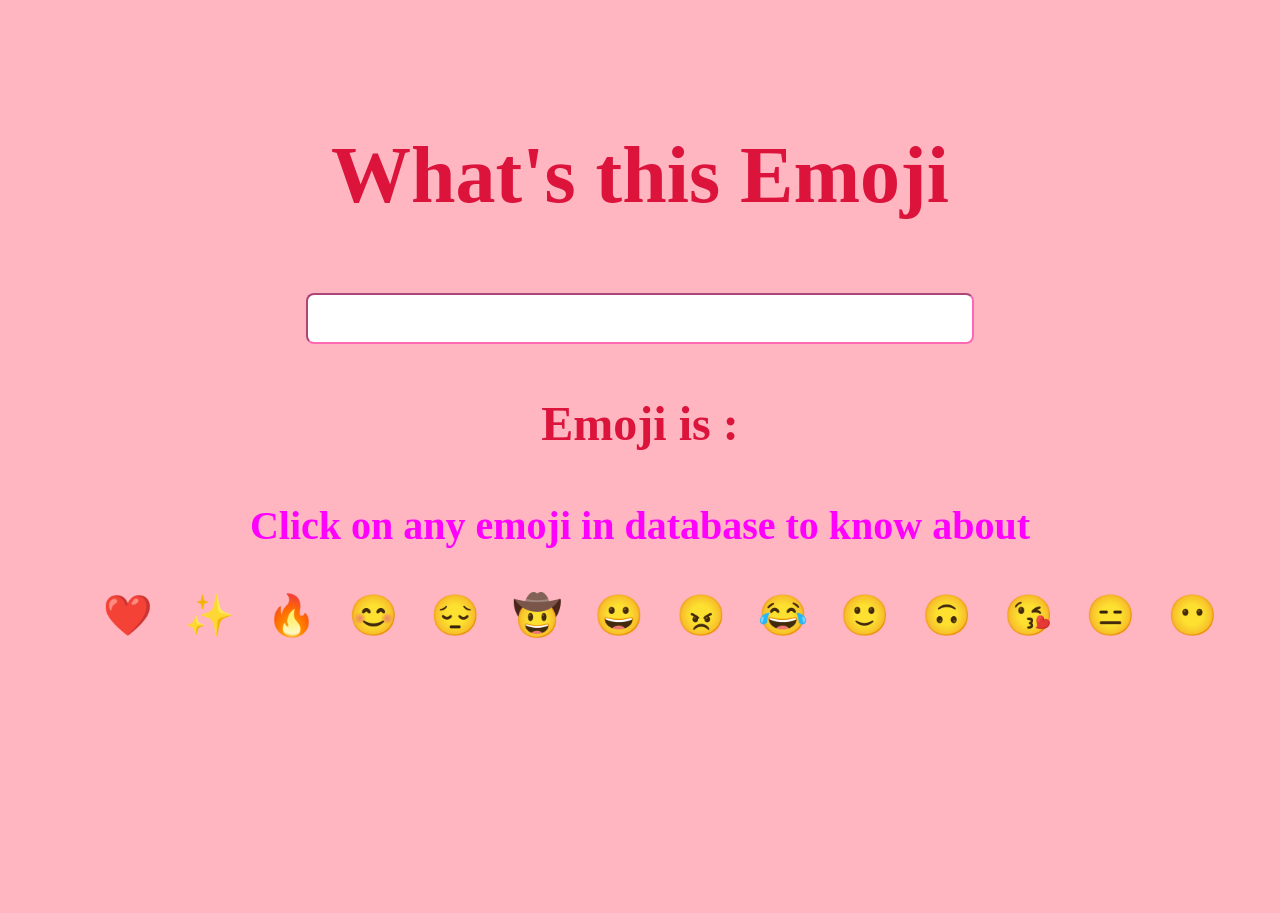
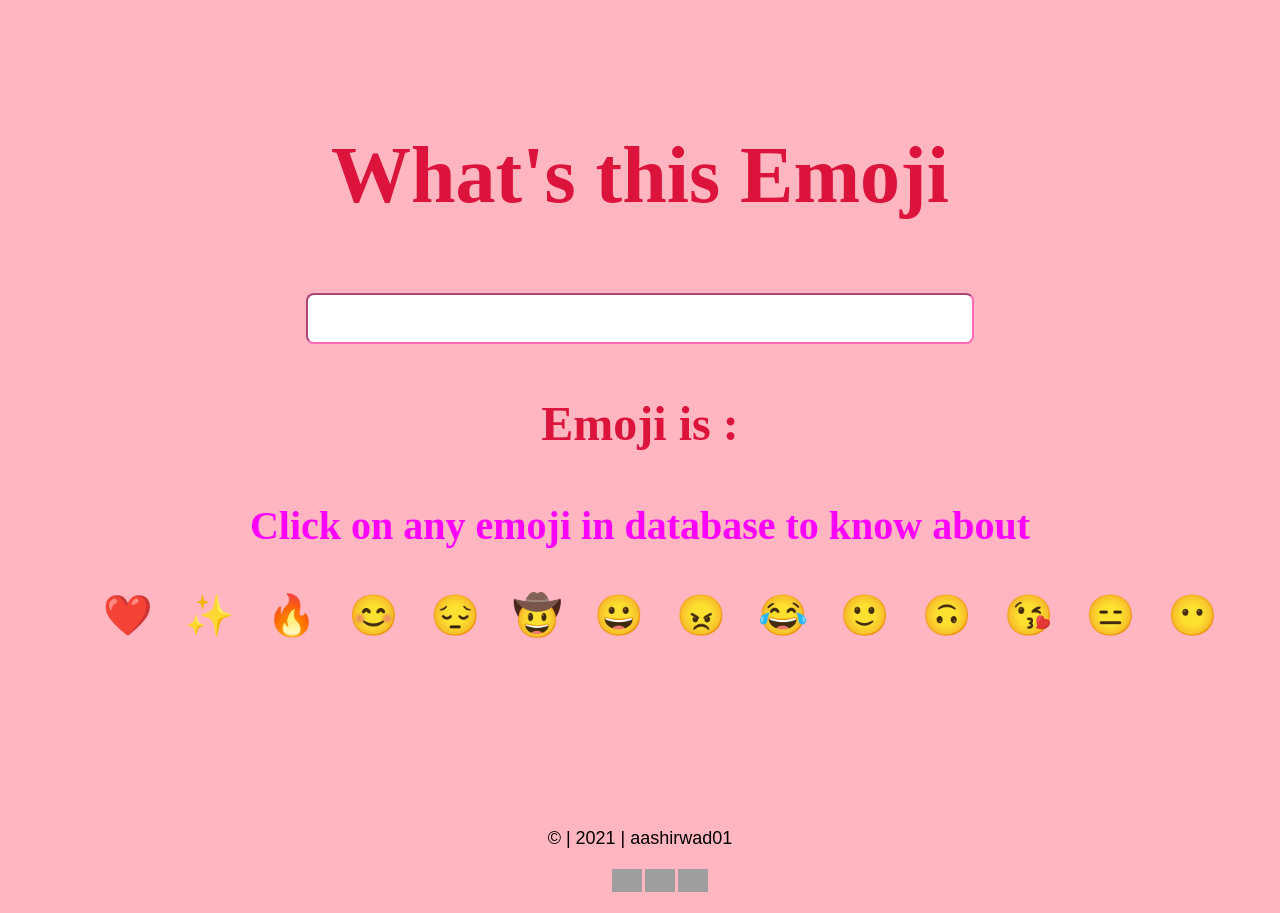
Before and after one commit to aashirwad01/React-emoji, a React (Create React App) app: page / in a window 1280 px wide. Before the commit the page ends 800 px from the top, so only its background shows below. Built offline with nearby package versions, Linux system fonts and the light colour scheme; grey boxes are pictures that could not be loaded; a web font is replaced by a local one.

Commit message:
feat-footer updated

```diff
--- a/src/App.js
+++ b/src/App.js
@@ -87,6 +87,43 @@ export default function App() {
           );
         })}
       </ul>
+
+      <footer>
+        <p> © | 2021 | aashirwad01</p>
+        <ul className="footer-list">
+          <li>
+            <a className="links" href="https://github.com/aashirwad01">
+              <img
+                className="img-2"
+                src="https://img.icons8.com/material-two-tone/24/000000/github.png"
+                alt="github"
+              />
+            </a>
+          </li>
+
+          <li>
+            <a className="links" href="https://twitter.com/aashirwad_01">
+              <img
+                className="img-2"
+                src="https://img.icons8.com/material-sharp/24/000000/twitter.png"
+                alt="twitter"
+              />
+            </a>
+          </li>
+          <li>
+            <a
+              className="links"
+              href="https://www.linkedin.com/in/aashirwadkumar159/"
+            >
+              <img
+                className="img-2"
+                src="https://img.icons8.com/ios-filled/50/000000/linkedin.png"
+                alt="linkedin"
+              />
+            </a>
+          </li>
+        </ul>
+      </footer>
     </div>
   );
 }
--- a/src/styles.css
+++ b/src/styles.css
@@ -41,3 +41,23 @@ input {
   color: Fuchsia;
   font-family: "Ephesis", cursive;
 }
+footer p {
+  margin-top: 15%;
+  font-size: large;
+  text-align: center;
+}
+
+.footer-list {
+  margin-top: 1rem;
+}
+
+a,
+img,
+li {
+  display: inline;
+}
+
+.img-2 {
+  width: 30px;
+  padding: 0.1rem;
+}
```
Also changed, not shown: package.json (+9 -4 lines).
